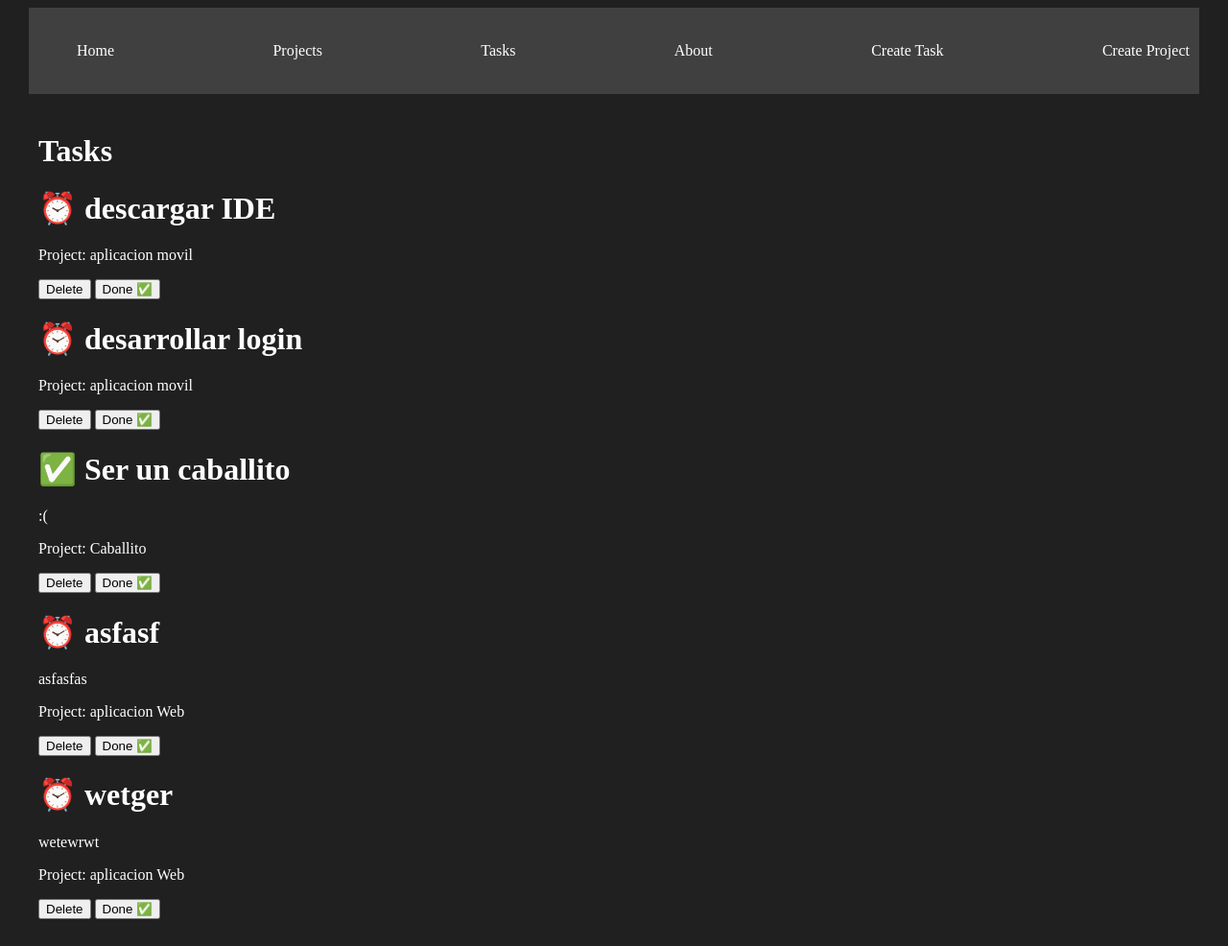
After one commit to gerardbourguett/django-autodidacta, a Django app: page /tasks/ in a window 1280 px wide. The commit adds this page. Shown: the whole page at 96% size. Run offline with Django 4.2, Linux system fonts and the light colour scheme; data comes from the database, SQL or seed files in the repository; both versions use the stored data as it was after the commit.

Commit message:
Tercer dia

```diff
--- a/myapp/models.py
+++ b/myapp/models.py
@@ -14,6 +14,7 @@ class Task(models.Model):
     title = models.CharField(max_length=200)
     description = models.TextField()
     project = models.ForeignKey(Project, on_delete=models.CASCADE)
+    done = models.BooleanField(default=False)
 
     def __str__(self) -> str:
         return self.title + " - " + self.project.name
--- /dev/null
+++ b/myapp/static/styles/main.css
@@ -0,0 +1,47 @@
+body {
+    background: #202020;
+    color: #fff;
+}
+
+.navbar {
+    background: #404040;
+    padding: 5px 0;
+}
+
+.navbar ul {
+    display: flex;
+    justify-content: space-between;
+}
+
+.navbar ul li {
+    list-style: none;
+}
+
+.navbar ul li a {
+    color: white;
+    text-decoration: none;
+}
+
+.navbar ul li a:hover {
+    color: aqua;
+}
+
+.container {
+    max-width: 1200px;
+    margin: auto;
+    padding: 20px 10px;
+}
+
+.card {
+    background: whitesmoke;
+    padding: 10px;
+    margin-bottom: 2px;
+    color: #202020;
+}
+
+.input {
+    background: wheat;
+    padding: 10px;
+    text-align: center;
+    display: block;
+}
--- /dev/null
+++ b/myapp/templates/layouts/base.html
@@ -0,0 +1,39 @@
+{% load static %}
+<!DOCTYPE html>
+<html lang="en">
+  <head>
+    <meta charset="UTF-8" />
+    <meta name="viewport" content="width=device-width, initial-scale=1.0" />
+    <link rel="stylesheet" href="{% static 'styles/main.css' %}">
+    <title>Document</title>
+  </head>
+  <body>
+    <nav class="navbar container">
+      <ul>
+        <li>
+          <a href="{% url 'index' %}">Home</a>
+        </li>
+        <li>
+          <a href="{% url 'projects' %}">Projects</a>
+        </li>
+        <li>
+          <a href="{% url 'tasks' %}">Tasks</a>
+        </li>
+        <li>
+          <a href="{% url 'about' %}">About</a>
+        </li>
+        <li>
+          <a href="{% url 'create_task' %}">Create Task</a>
+        </li>
+        <li>
+          <a href="{% url 'create_project' %}">Create Project</a>
+        </li>
+      </ul>
+    </nav>
+
+    <main class="container">
+        {% block content %}
+        {% endblock %}
+    </main>
+  </body>
+</html>
--- /dev/null
+++ b/myapp/templates/tasks/tasks.html
@@ -0,0 +1,24 @@
+{% extends 'layouts/base.html' %}
+
+{% block content %}
+  <h1>Tasks</h1>
+
+  {% for task in tasks %}
+    <div class="">
+      {# Revision task, este comentario no se verá en la fuente #}
+      <!-- Este comentario si se verá en la fuente -->
+      <h1>
+        {% if task.done == False %}
+          ⏰
+        {% else %}
+          ✅
+        {% endif %} {{ task.title }}
+      </h1>
+      <p>{{ task.description }}</p>
+      <p>Project: {{ task.project.name }}</p>
+
+      <button>Delete</button>
+      <button>Done ✅</button>
+    </div>
+  {% endfor %}
+{% endblock %}
--- a/myapp/urls.py
+++ b/myapp/urls.py
@@ -3,11 +3,14 @@ from django.urls import path
 from myapp import views
 
 urlpatterns = [
-    path("", views.index),
-    path("about/", views.about),
+    path("", views.index, name="index"),
+    path("about/", views.about, name="about"),
     path(
-        "hello/<str:username>", views.hola_mundo
+        "hello/<str:username>", views.hola_mundo, name="hello"
     ),  # <str:username> es el nombre del usuario
-    path("projects/", views.projects),
-    path("tasks/<str:title>", views.tasks),
+    path("projects/", views.projects, name="projects"),
+    path("projects/<int:id>", views.project_detail, name="project_detail"),
+    path("tasks/", views.tasks, name="tasks"),
+    path("create_task/", views.create_task, name="create_task"),
+    path("create_project/", views.create_project, name="create_project"),
 ]
--- a/myapp/views.py
+++ b/myapp/views.py
@@ -1,28 +1,63 @@
-from django.shortcuts import render  # render, get_object_or_404,
+from django.shortcuts import redirect, render  # render, get_object_or_404,
 from django.http import HttpResponse, JsonResponse
 from .models import Project, Task  # Create your models here.
-from django.shortcuts import get_object_or_404, render  # get_object_or_40
+from django.shortcuts import get_object_or_404, render  # get_object_or_40  # noqa: F811
+from .forms import CreateNewTask, CreateNewProject  # Create your forms here.
 
 # Create your views here.
+
+
+def index(request):
+    title = "Home"
+    return render(request, "index.html", {"title": title})
+
+
+def about(request):
+    username = "gerard"
+    return render(request, "about.html", {"username": username})
 
 
 def hola_mundo(request, username):
     return HttpResponse("<h1>Hola %s</h1>" % username)
 
 
-def about(request):
-    return HttpResponse("<h1>About</h1>")
+def projects(request):
+    # projects = list(Project.objects.values())  # Obtener todos los proyectos)
+    projects = Project.objects.all()
+    return render(request, "projects/projects.html", {"projects": projects})
 
 
-def index(request):
-    return HttpResponse(request, "index")
+def tasks(request):
+    # task = get_object_or_404(Task, pk=id)
+    tasks = Task.objects.all()
+    return render(request, "tasks/tasks.html", {"tasks": tasks})
 
 
-def projects(request):
-    projects = list(Project.objects.values())  # Obtener todos los proyectos)
-    return JsonResponse(projects, safe=False)
+def create_task(request):
+    if request.method == "GET":
+        return render(request, "tasks/create_task.html", {"form": CreateNewTask()})
+    else:
+        Task.objects.create(
+            title=request.POST["title"],
+            description=request.POST["description"],
+            project_id=2,
+        )
+        redirect("tasks")
 
 
-def tasks(request, title):
-    task = get_object_or_404(Task, pk=id)
-    return HttpResponse("task: %s" % task.title)
+def create_project(request):
+    if request.method == "GET":
+        return render(
+            request, "projects/create_project.html", {"form": CreateNewProject()}
+        )
+    else:
+        Project.objects.create(
+            name=request.POST["name"],
+            description=request.POST["description"],
+        )
+        redirect("projects")
+
+def project_detail(request, id):
+    project = get_object_or_404(Project, pk=id)
+    tasks = Task.objects.filter(project_id=id)
+    return render(request, "projects/project_detail.html", {"project": project, "tasks": tasks})
```
Also changed, not shown: myapp/forms.py (added, +13 -0 lines), myapp/templates/about.html (added, +9 -0 lines), myapp/templates/index.html (+7 -7 lines), myapp/templates/layouts/base2.html (added, +7 -0 lines), myapp/templates/projects/create_project.html (added, +12 -0 lines), myapp/templates/projects/project_detail.html (added, +8 -0 lines), myapp/templates/projects/projects.html (added, +10 -0 lines), myapp/templates/tasks/create_task.html (added, +12 -0 lines), db.sqlite3, myapp/migrations/0003_task_done.py (added), myapp/static/regatear.png (added).
